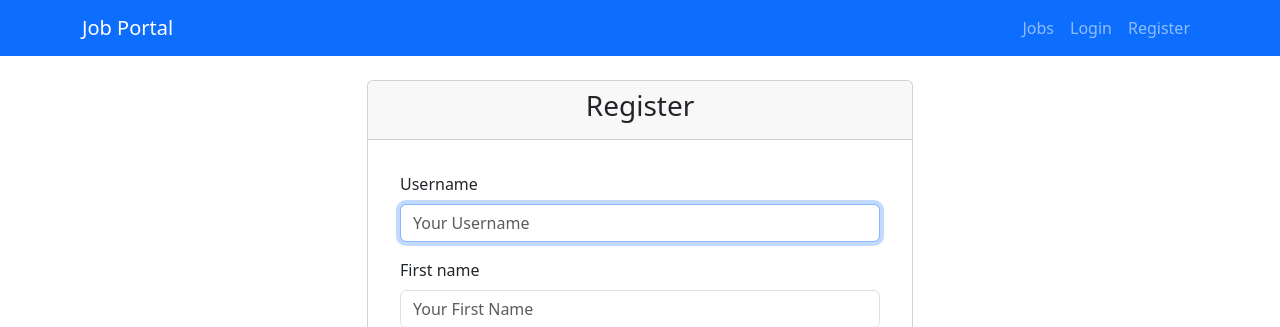
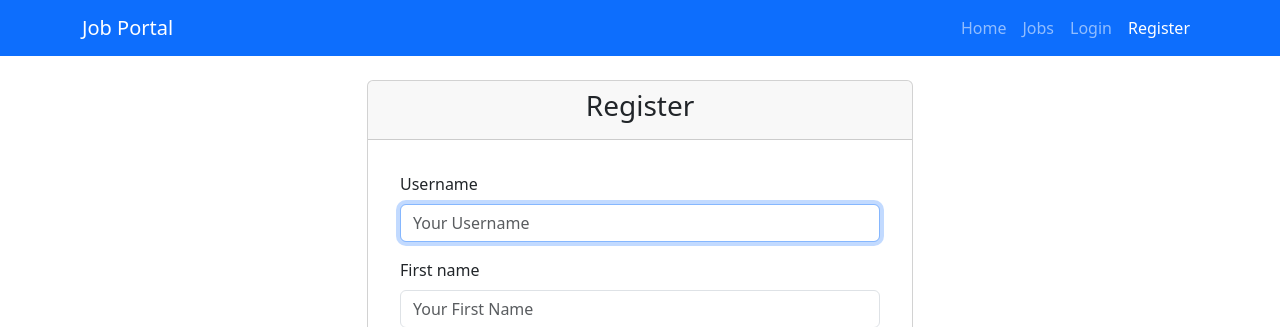
Before and after one commit to DeveloperMamunur/Django_Job_Portal_Application, a Django app: page /register/ in a window 1280 px wide. Shown: the top 327 px of the page. Run offline with Django 5.2, Linux system fonts and the light colour scheme.

Commit message:
navbar link update

```diff
--- a/job_portal/templates/base.html
+++ b/job_portal/templates/base.html
@@ -25,9 +25,10 @@
                         </button>
                     </form>
                 {% else %}
-                    <a class="nav-link" href="{% url 'job_list' %}">Jobs</a>
-                    <a class="nav-link" href="{% url 'login' %}">Login</a>
-                    <a class="nav-link" href="{% url 'register' %}">Register</a>
+                    <a class="nav-link {% if request.resolver_match.url_name == 'home' %}active{% endif %}" href="{% url 'home' %}">Home</a>
+                    <a class="nav-link {% if request.resolver_match.url_name == 'job_list' %}active{% endif %}" href="{% url 'job_list' %}">Jobs</a>
+                    <a class="nav-link {% if request.resolver_match.url_name == 'login' %}active{% endif %}" href="{% url 'login' %}">Login</a>
+                    <a class="nav-link {% if request.resolver_match.url_name == 'register' %}active{% endif %}" href="{% url 'register' %}">Register</a>
                 {% endif %}
             </div>
         </div>
```
